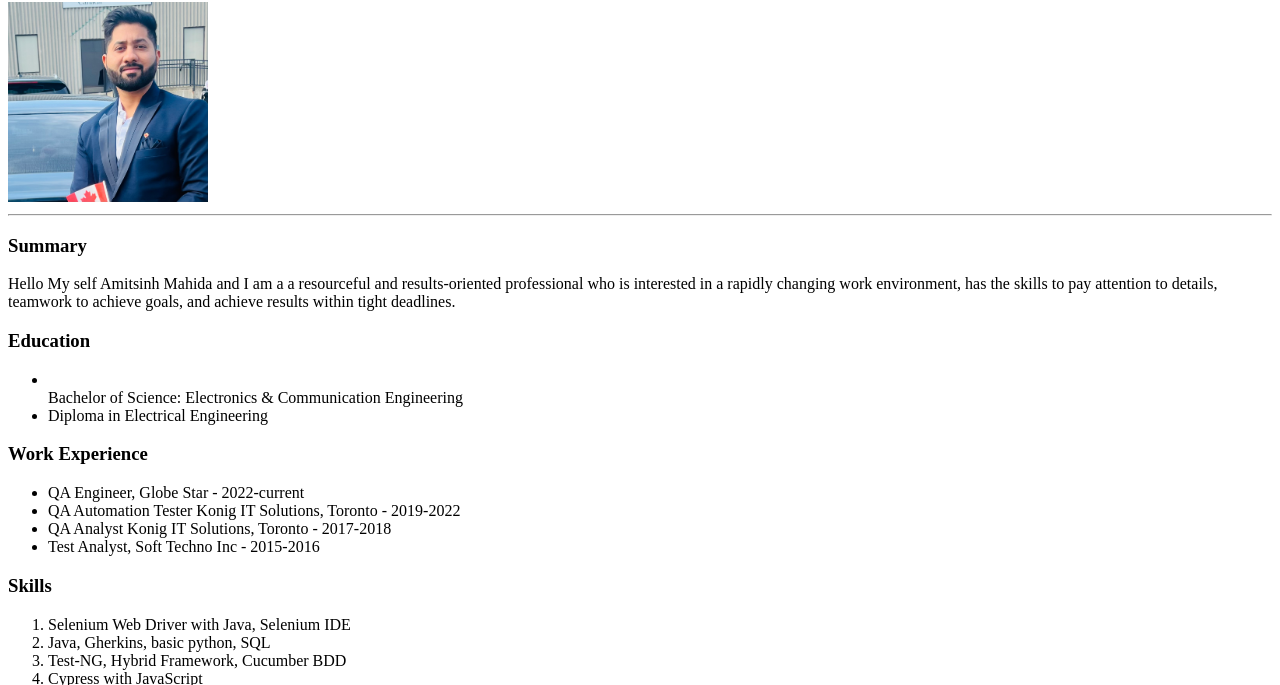
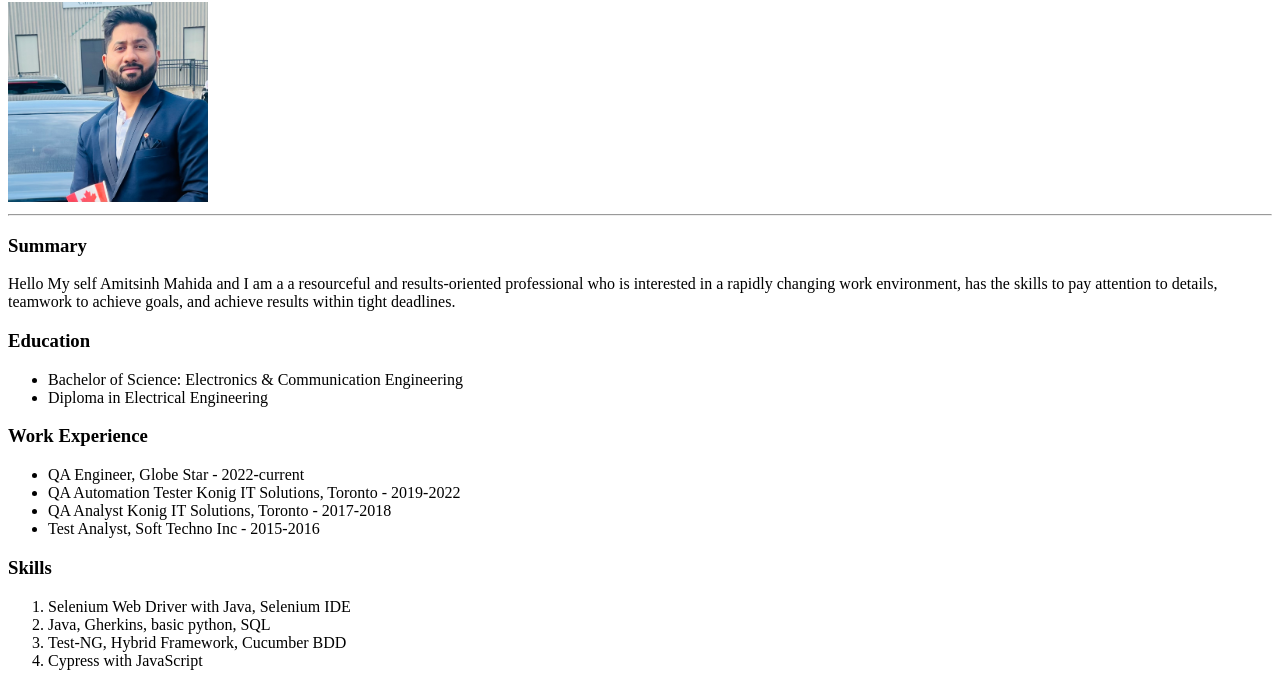
Before and after one commit to amahida29/My-Resume, a plain HTML site: page index.html in a window 1280 px wide. Shown: the part 125-810 px from the top of the page. Drawn offline with Linux system fonts and the light colour scheme.

Commit message:
Add files via upload

```diff
--- a/index.html
+++ b/index.html
@@ -13,7 +13,7 @@
     <p>Hello My self Amitsinh Mahida and I am a a resourceful and results-oriented professional who is interested in a rapidly changing work environment, has the skills to pay attention to details, teamwork to achieve goals, and achieve results within tight deadlines.</p>
     <h3>Education</h3>
     <ul>
-        <li></li>Bachelor of Science: Electronics & Communication Engineering</li>
+        <li>Bachelor of Science: Electronics & Communication Engineering</li>
         <li>Diploma in Electrical Engineering</li>
     </ul>
     <h3>Work Experience</h3>
```
